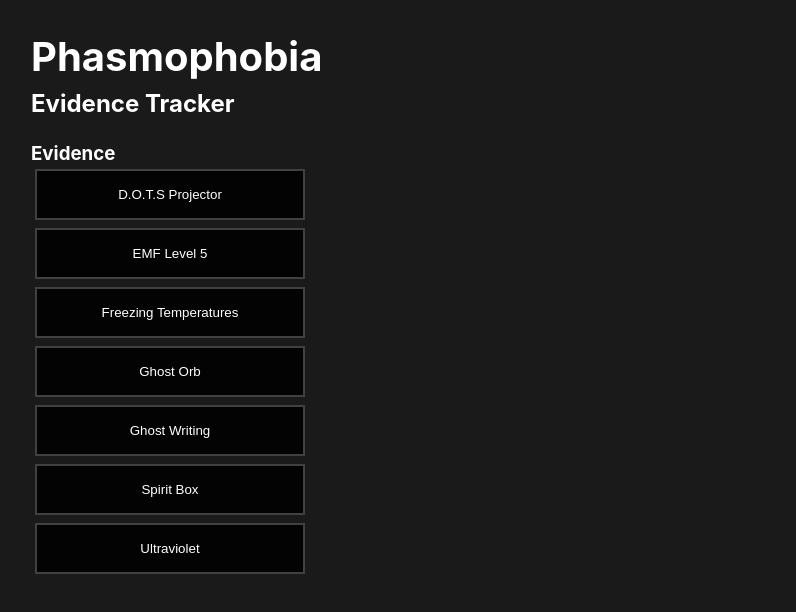
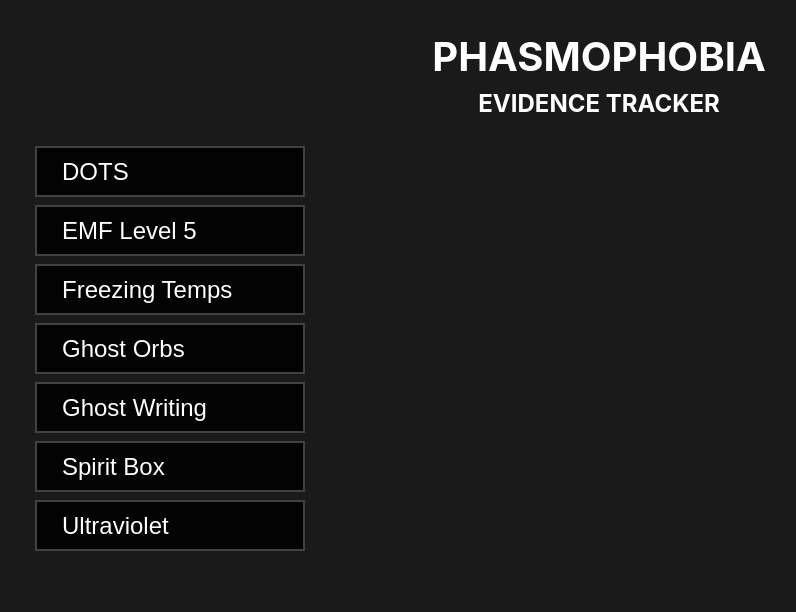
Before and after one commit to SBucharelli/phasmophobia-tracker, a React (Vite) app: page / in a window 1280 px wide. Shown: the top 612 px of the page, without its empty margins (41-837 px from the left). Built offline with nearby package versions, Linux system fonts and the light colour scheme.

Commit message:
pull in strikethrough svg; tri-state evidence selector

```diff
--- a/src/App.css
+++ b/src/App.css
@@ -8,11 +8,15 @@
 h1 {
   font-size: 2.5rem;
   margin-bottom: 0.5rem;
+  text-align: center;
+  text-transform: uppercase;
 }
 
 h2 {
   font-size: 1.5rem;
   margin-bottom: 1.5rem;
+  text-align: center;
+  text-transform: uppercase;
 }
 
 ul {
@@ -25,9 +29,11 @@
   border: 2px solid #414141;
   height: 51px;
   width: 270px;
-  padding: 10px 15px;
+  padding: 0px 25px;
   margin: 4px;
   cursor: pointer;
+  font-size: 24px;
+  text-align: left;
 }
 
 .evidence-selector button:hover {
@@ -42,3 +48,20 @@
   background-color: rgba(255, 255, 255, 0.25);
   color: #FFFFFF;
 }
+
+.evidence-selector button.strikethrough {
+  color: #888888;
+  position: relative;
+}
+
+.evidence-selector button.strikethrough::after {
+  content: '';
+  position: absolute;
+  inset: 0;
+  background-image: url('./assets/strikethrough.svg');
+  background-repeat: no-repeat;
+  background-size: 100% 100%;
+  pointer-events: none;
+  margin-left: 10px;
+  margin-right: 10px;
+}
--- a/src/App.tsx
+++ b/src/App.tsx
@@ -6,10 +6,10 @@
 
 function App() {
   const [evidenceState, setEvidenceState] = useState<Record<EvidenceType, 'unselected' | 'selected' | 'strikethrough'>>({
-    'D.O.T.S Projector': 'unselected',
+    'DOTS': 'unselected',
     'EMF Level 5': 'unselected',
-    'Freezing Temperatures': 'unselected',
-    'Ghost Orb': 'unselected',
+    'Freezing Temps': 'unselected',
+    'Ghost Orbs': 'unselected',
     'Ghost Writing': 'unselected',
     'Spirit Box': 'unselected',
     'Ultraviolet': 'unselected'
--- a/src/components/EvidenceSelector.tsx
+++ b/src/components/EvidenceSelector.tsx
@@ -9,7 +9,6 @@
   return (
     <div className='evidence-selector'>
       {/* <h3>Selected: {evidenceState.join(', ') || 'None'}</h3> */}
-      <h3>Evidence</h3>
       <div>
         {EVIDENCE_TYPES.map((evidence) => (
           <div key={evidence}>
--- a/src/data/ghosts.ts
+++ b/src/data/ghosts.ts
@@ -1,9 +1,9 @@
 // Evidence types as a constant array
 export const EVIDENCE_TYPES = [
-  'D.O.T.S Projector',
+  'DOTS',
   'EMF Level 5',
-  'Freezing Temperatures',
-  'Ghost Orb',
+  'Freezing Temps',
+  'Ghost Orbs',
   'Ghost Writing',
   'Spirit Box',
   'Ultraviolet'
@@ -23,47 +23,47 @@
 export const GHOSTS: Ghost[] = [
   {
     name: 'Banshee',
-    evidence: ['D.O.T.S Projector', 'Ultraviolet', 'Ghost Orb'],
+    evidence: ['DOTS', 'Ultraviolet', 'Ghost Orbs'],
     traits: ['Hunts at 50% sanity', 'The Banshee will choose a target at the beginning of the game and will only target that player during hunts as long as that player is in the house. If the target is not in the house it will hunt as a normal ghost. It will also hunt only based on the targets sanity. It will only roam toward the target player as long as that player is in the house. It has a 30% chance to “banshee scream” into the parabolic mic. Banshees are more likely to do singing ghost events.']
   },
   {
     name: 'Demon',
-    evidence: ['Freezing Temperatures', 'Ultraviolet', 'Ghost Writing'],
+    evidence: ['Freezing Temps', 'Ultraviolet', 'Ghost Writing'],
     traits: ['Hunts at 70% sanity', 'The Demon has a special ability that it can initiate a hunt whenever it wants, regardless of player sanity. The crucifix has an extended protection range against the it. Can hunt just 60 seconds after being smudged.']
   },
   {
     name: 'Deogen',
-    evidence: ['D.O.T.S Projector', 'Ghost Writing', 'Spirit Box'],
+    evidence: ['DOTS', 'Ghost Writing', 'Spirit Box'],
     traits: ['Hunts at 40% sanity  |  Required Evidence: Spirit Box', 'The Deogen always knows your location so do not try and hide. It moves fast when it is far away but is significantly slower when it gets close to you. If standing close enough to it when it responds to a spirit box you will hear a heavy breathing response.']
   },
   {
     name: 'Goryo',
-    evidence: ['D.O.T.S Projector', 'EMF Level 5', 'Ultraviolet'],
+    evidence: ['DOTS', 'EMF Level 5', 'Ultraviolet'],
     traits: ['Hunts at 50% sanity  |  Required Evidence: DOTS', 'The Goryo will only give DOTS on video cameras. It will never change it’s ghost room and it won’t roam far away from the ghost room']
   },
   {
     name: 'Hantu',
-    evidence: ['Freezing Temperatures', 'Ghost Orb', 'Ultraviolet'],
+    evidence: ['Freezing Temps', 'Ghost Orbs', 'Ultraviolet'],
     traits: ['Hunts at 50% sanity  |  Required Evidence: Freezing Temps', 'The Hantu will be must faster if the breaker remains off and it won’t speed up during hunts if in a warm room. It is more likely to turn off the breaker than other ghosts and will never turn on the breaker.']
   },
   {
     name: 'Jinn',
-    evidence: ['EMF Level 5', 'Freezing Temperatures', 'Ultraviolet'],
+    evidence: ['EMF Level 5', 'Freezing Temps', 'Ultraviolet'],
     traits: ['Hunts at 50% sanity', 'The Jinn will speed up once it sees a player from far away. It will never turn off the breaker and has an ability to instantly drop a players sanity by 25% if it is close to them which will trigger an EMF 2 reading on the breaker as long as it is currently on.']
   },
   {
     name: 'Mare',
-    evidence: ['Ghost Orb', 'Ghost Writing', 'Spirit Box'],
+    evidence: ['Ghost Orbs', 'Ghost Writing', 'Spirit Box'],
     traits: ['Hunts at 60% sanity in the dark or 40% sanity in the light', 'The Mare cannot turn on light switches, TVs or computer monitors. It has a chance to instantly turn off a light as soon as you turn it on. Turning on the lights in the ghost room will cause it to roam more often.']
   },
   {
     name: 'Moroi',
-    evidence: ['Freezing Temperatures', 'Ghost Writing', 'Spirit Box'],
+    evidence: ['Freezing Temps', 'Ghost Writing', 'Spirit Box'],
     traits: ['Hunts at 50% sanity  |  Required Evidence: Spirit Box', 'The Moroi will get faster during hunts the lower the players sanity. If a player hears a response on a spirit box of parabolic mic from the ghost they will be cursed. Once cursed their sanity will drain faster than normal whether or not you are in the light. Smudging it will protect you for 12 seconds during a hunt instead of 6.']
   },
   {
     name: 'The Mimic',
-    evidence: ['Freezing Temperatures', 'Spirit Box', 'Ultraviolet'],
+    evidence: ['Freezing Temps', 'Spirit Box', 'Ultraviolet'],
     traits: ['Hunts at 50% sanity', 'The Mimic will always show ghost orbs but are not part of their evidence. They can any ability of the other ghosts. ']
   },
   {
@@ -73,22 +73,22 @@
   },
   {
     name: 'Obake',
-    evidence: ['EMF Level 5', 'Ghost Orb', 'Ultraviolet'],
+    evidence: ['EMF Level 5', 'Ghost Orbs', 'Ultraviolet'],
     traits: ['Hunts at 50% sanity  |  Required Evidence: Ultraviolet', 'The Obake is the only ghost who has a chance to not leave fingerprints when touching a door if that ghost has fingerprint evidence. It can also leave a 6 finger fingerprints. While it is hunting it has a 6.66% chance each blink to transform into another ghost model of the same gender.']
   },
   {
     name: 'Oni',
-    evidence: ['D.O.T.S Projector', 'EMF Level 5', 'Freezing Temperatures'],
+    evidence: ['DOTS', 'EMF Level 5', 'Freezing Temps'],
     traits: ['Hunts at 50% sanity', 'The Oni is the only ghost who cannot do the airball ghost event. It will be more active, doing more ghost events and it it touches you during a ghost event it will drop your sanity by 20%. When hunting it will blink at a much faster rate.']
   },
   {
     name: 'Onryo',
-    evidence: ['Freezing Temperatures', 'Ghost Orb', 'Spirit Box'],
+    evidence: ['Freezing Temps', 'Ghost Orbs', 'Spirit Box'],
     traits: ['Hunts at 60% sanity if there are no candles around', 'The Onryo with treat candles like a crucifix. A candle can prevent a hunt. If a candle is lit on top of the crucifix it will not burn the crucifix. After it blows out a candle for the 3rd time it will initiate a hunt. Each player it kills will increase the chance of it hunting when blowing out a candle.']
   },
   {
     name: 'Phantom',
-    evidence: ['D.O.T.S Projector', 'Spirit Box', 'Ultraviolet'],
+    evidence: ['DOTS', 'Spirit Box', 'Ultraviolet'],
     traits: ['Hunts at 50% sanity', 'The Phantom will roam directly to players locations. Taking a photo of the ghost will make it immediately disappear. It will not appear in ghost photos. During hunts it will blink much slower than other ghosts (between 1-2 secs).']
   },
   {
@@ -98,17 +98,17 @@
   },
   {
     name: 'Raiju',
-    evidence: ['D.O.T.S Projector', 'EMF Level 5', 'Ghost Orb'],
+    evidence: ['DOTS', 'EMF Level 5', 'Ghost Orbs'],
     traits: ['Hunts at 60% sanity if there is electrical equipment around', 'The Raiju will speed up during hunts when it is near electrical equipment,']
   },
   {
     name: 'Revenant',
-    evidence: ['Freezing Temperatures', 'Ghost Orb', 'Ghost Writing'],
+    evidence: ['Freezing Temps', 'Ghost Orbs', 'Ghost Writing'],
     traits: ['Hunts at 50% sanity', 'The Revenant will move very slowly when it doesn’t know where a player is but if it sees them or detects their equipment it will speed up to 3x normal speed. Breaking line of sight will cause it to travel at full speed to the players last known location. ']
   },
   {
     name: 'Shade',
-    evidence: ['D.O.T.S Projector', 'Spirit Box', 'Ultraviolet'],
+    evidence: ['DOTS', 'Spirit Box', 'Ultraviolet'],
     traits: ['Hunts at 35% sanity', 'The Shade won’t throw items or hunt while players are in the ghost room. It has a higher chance to do shadow ghost events. ']
   },
   {
@@ -118,27 +118,27 @@
   },
   {
     name: 'Thaye',
-    evidence: ['D.O.T.S Projector', 'Ghost Orb', 'Ghost Writing'],
+    evidence: ['DOTS', 'Ghost Orbs', 'Ghost Writing'],
     traits: ['Hunts at 75% sanity but will decrease as it ages', 'The Thaye will be more dangerous when it is younger. At the beginning of the game it will be faster and hunt at a higher sanity. It will increase it’s age every 1-2 minutes if there is a player nearby. Once it reaches it’s max age it will be very slow and only hunt at 15% sanity.']
   },
   {
     name: 'The Twins',
-    evidence: ['EMF Level 5', 'Freezing Temperatures', 'Spirit Box'],
+    evidence: ['EMF Level 5', 'Freezing Temps', 'Spirit Box'],
     traits: ['Hunts at 50% sanity', 'The Twins are two ghosts who can both interact with environment. The main ghost has a speed of 90% of normal speed and the decoy has a speed of 110% the normal speed. Either ghost can initiate the hunt, the decoy will hunt from the last location it did an interaction.']
   },
   {
     name: 'Wraith',
-    evidence: ['D.O.T.S Projector', 'Freezing Temperatures', 'Spirit Box'],
+    evidence: ['DOTS', 'Freezing Temps', 'Spirit Box'],
     traits: ['Hunts at 50% sanity', 'The Wraith can teleport to a players location. When it does it will give an EMF 2 reading. It is the only ghost who cannot step in salt.']
   },
   {
     name: 'Yokai',
-    evidence: ['D.O.T.S Projector', 'Ghost Orb', 'Spirit Box'],
+    evidence: ['DOTS', 'Ghost Orbs', 'Spirit Box'],
     traits: ['Hunts at 80% sanity if you are talking near it', 'The Yokai can only detect voices and equipment that are close by (2 meters) during a hunt.']
   },
   {
     name: 'Yurei',
-    evidence: ['D.O.T.S Projector', 'Freezing Temperatures', 'Ghost Orb'],
+    evidence: ['DOTS', 'Freezing Temps', 'Ghost Orbs'],
     traits: ['Hunts at 50% sanity', 'The Yurei can randomly drop a players sanity by 15%, during which it can instantly open or close a door.']
   }
 ]
```
Also changed, not shown: src/assets/strikethrough.svg (added).
